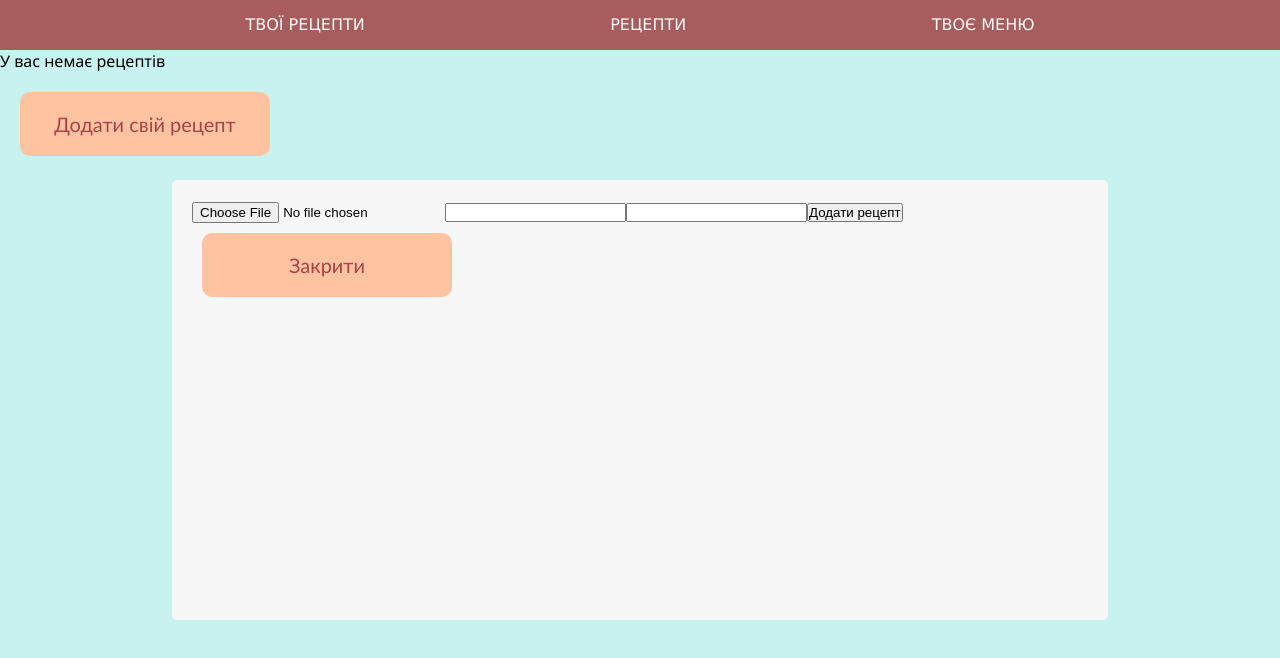
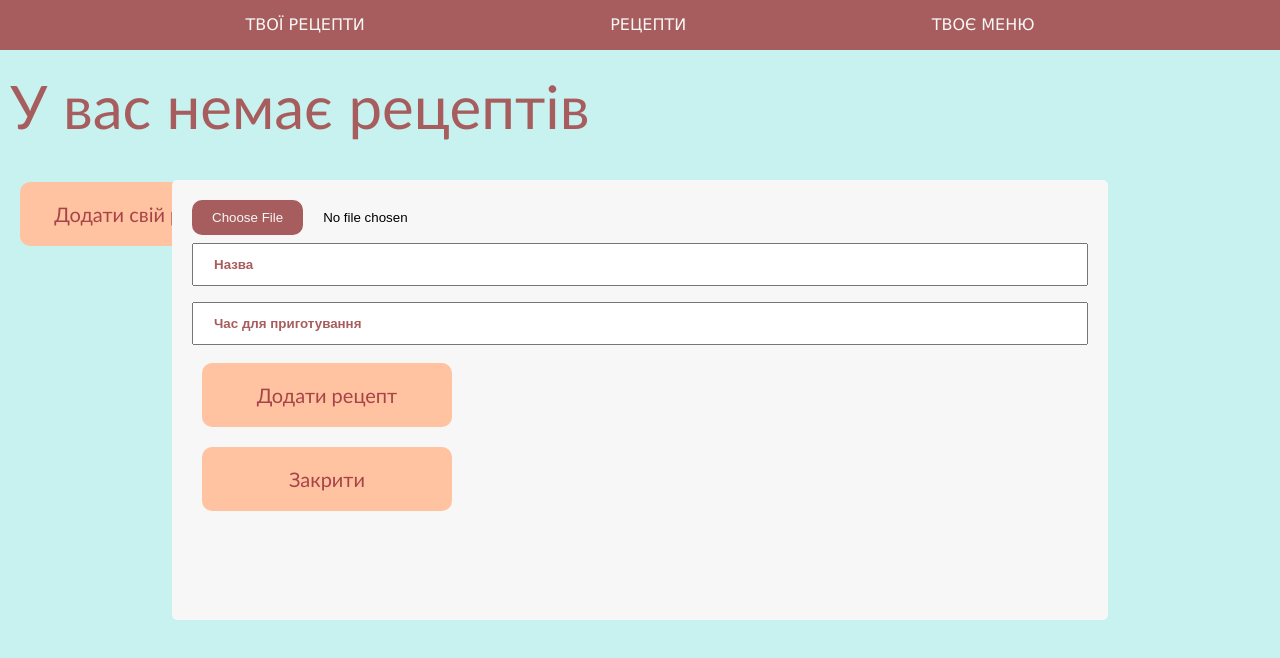
Before and after one commit to Evelinach11/food-app, a React (Create React App) app: page /yourrecipes in a window 1280 px wide. Both pictures are taken after a click on the button "Додати свій рецепт". Shown: the top 658 px of the page. Built offline with nearby package versions, Linux system fonts and the light colour scheme.

Commit message:
added css style for adding custom recipes

```diff
--- a/src/Components/YoutRecipes.jsx
+++ b/src/Components/YoutRecipes.jsx
@@ -56,8 +56,16 @@ export const YourRecipes = () => {
   };
 
   const deleteRecipe = () => {
-    deletePersonalRecipe(currentId);
-    setAllPersonalRecipes(deleteElementById(allPersonalRecipes, currentId));
+    try {
+      deletePersonalRecipe(currentId);
+      setAllPersonalRecipes(deleteElementById(allPersonalRecipes, currentId));
+    } catch {
+      console.log(
+        `something went wrong during removing elem with id ${currentId}`
+      );
+    } finally {
+      closePopupDeleteYourRecipe();
+    }
   };
 
   useEffect(() => {
@@ -109,10 +117,10 @@ export const YourRecipes = () => {
 
                     <img
                       onClick={() => {
-                        console.log(recipe);
                         openPopupDeleteYourRecipe(recipe.id);
                       }}
-                      src="../images/delete.png"
+                      src="./functional-icon/delete.png"
+                      alt="delete icon"
                     />
                   </h2>
                   <img
@@ -125,7 +133,7 @@ export const YourRecipes = () => {
                 </div>
               ))
             ) : (
-              <p>У вас немає рецептів</p>
+              <p className="recipe__norecipe">У вас немає рецептів</p>
             )}
             <button
               className="recipe__button--add"
@@ -138,7 +146,6 @@ export const YourRecipes = () => {
           showRecipe && (
             <div>
               <div>
-                <img />
                 <div className="recipe__ingredients">
                   <input className="recipe__checkbox" type="checkbox" />
                   <p className="recipe__ingredient"></p>
@@ -162,22 +169,18 @@ export const YourRecipes = () => {
         <div className="your__recipes--popup">
           <div>
             <form onSubmit={handleSubmit}>
+              <input type="file" onChange={handleFileInputChange} />
               <input
-                className="images-input"
-                type="file"
-                onChange={handleFileInputChange}
-              />
-              <input
-                className="title-input"
                 type="text"
+                placeholder="Назва"
                 onChange={handleTitleInputChange}
               />
               <input
-                className="time-input"
+                placeholder="Час для приготування"
                 type="text"
                 onChange={handleTimeInputChange}
               />
-              <button className="btn" type="submit">
+              <button className="recipe__btn" type="submit">
                 Додати рецепт
               </button>
             </form>
@@ -193,9 +196,18 @@ export const YourRecipes = () => {
       {showDeleteRecipe && (
         <div>
           <div className="your__recipes--popup">
-            <h2>Ви дійсно хочете видалити цей рецепт?</h2>
-            <button onClick={deleteRecipe}>Так</button>
-            <button onClick={closePopupDeleteYourRecipe}>Закрити</button>
+            <h2 className="recipe__delete">
+              Ви дійсно хочете видалити цей рецепт?
+            </h2>
+            <button className="recipe__delete--btn" onClick={deleteRecipe}>
+              Так
+            </button>
+            <button
+              className="recipe__delete--btn"
+              onClick={closePopupDeleteYourRecipe}
+            >
+              Закрити
+            </button>
           </div>
         </div>
       )}
--- a/src/scss/components/_meals.scss
+++ b/src/scss/components/_meals.scss
@@ -77,7 +77,7 @@
   line-height: 20px;
   padding: 10px;
   margin: 10px;
-  background-image: url("../../images/search.png");
+  background-image: url("../../../public/functional-icon/search.png");
   background-repeat: no-repeat;
   background-position: right center;
   padding-right: 30px;
--- a/src/scss/components/_your-recipes.scss
+++ b/src/scss/components/_your-recipes.scss
@@ -11,7 +11,40 @@
   padding: 20px;
   border-radius: 5px;
   z-index: 101;
+  input[type="text"] {
+    width: 100%;
+    padding: 12px 20px;
+    margin: 8px 0;
+    box-sizing: border-box;
+    &::placeholder {
+      color: $dark;
+      font-weight: 600;
+    }
+  }
+  input[type="file"]::file-selector-button {
+    margin-right: 20px;
+    border: none;
+    background: $dark;
+    padding: 10px 20px;
+    border-radius: 10px;
+    color: $white;
+    cursor: pointer;
+    transition: 0.2s ease-in-out;
+  }
+
+  input[type="file"]::file-selector-button:hover {
+    background: $dark;
+  }
 }
-// .deleted {
-
-// }
+.recipe__norecipe {
+  @extend %title;
+}
+.recipe__btn {
+  @extend %btn;
+}
+.recipe__delete {
+  @extend %title;
+}
+.recipe__delete--btn {
+  @extend %btn;
+}
```
Also changed, not shown: public/functional-icon/delete.png (renamed from src/images/delete.png), public/functional-icon/search.png (renamed from src/images/search.png).
